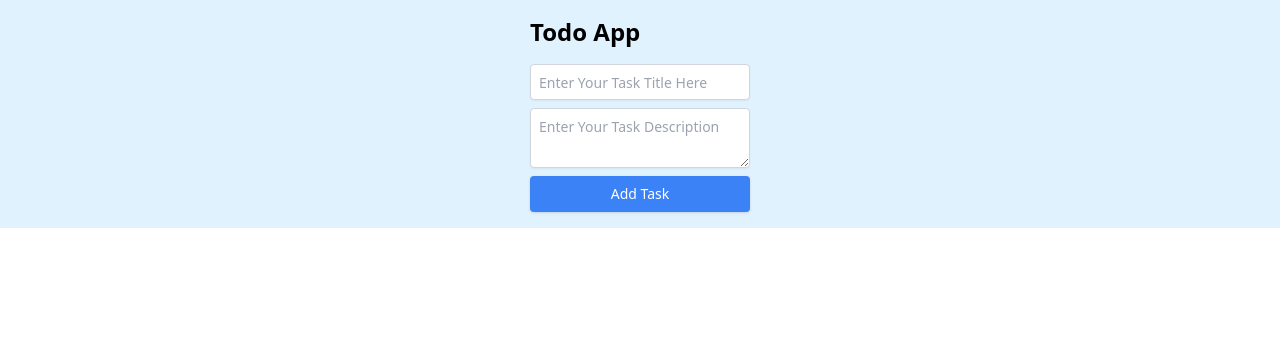
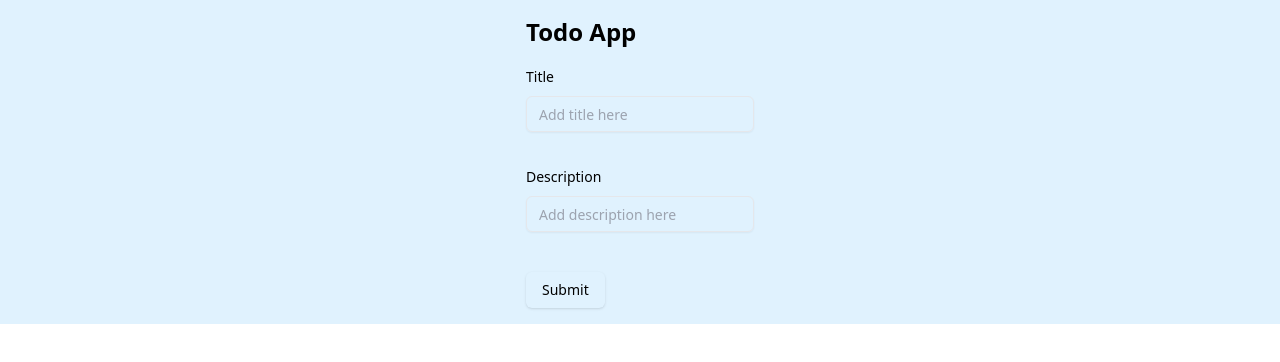
Before and after one commit to Hafiz-sustswe/React-Typescript-ToDo-Application, a React (Vite) app: page / in a window 1280 px wide. Shown: the top 362 px of the page. Built offline with nearby package versions, Linux system fonts and the light colour scheme.

Commit message:
ADD: ShadCNForm validated with YUP

```diff
--- a/src/App.tsx
+++ b/src/App.tsx
@@ -1,6 +1,8 @@
 import React, { useState } from 'react';
 import TodoForm from "@/components/InputForm/TodoForm.tsx";
 import {TodoList} from "@/components/TodoCard/TodoList.tsx";
+import HookForm from "@/components/InputForm/ReacHookForm.tsx";
+import {ProfileForm} from "@/components/InputForm/ShadCnFrom.tsx";
 
 export interface Task {
     id: number;
@@ -10,26 +12,31 @@ export interface Task {
     createdAt: Date;
 }
 const App: React.FC = () => {
-    const [tasks, setTasks] = useState<Task[]>([]);
-    const addTask = (newTask: Task) => {
-        setTasks((prevTasks) => [...prevTasks, newTask]);
-    };
+    // const [tasks, setTasks] = useState<Task[]>([]);
+    // const addTask = (newTask: Task) => {
+    //     setTasks((prevTasks) => [...prevTasks, newTask]);
+    // };
 
     return (
         <div className="flex justify-center bg-sky-100">
             <div className="p-4">
                 <h1 className="align-center  text-2xl font-bold mb-4">Todo App</h1>
-                <TodoForm addTask={addTask}/>
-                {/*<ul className="mt-4">*/}
-                {/*    {tasks.map((task) => (*/}
-                {/*        <li key={task.id} className="border-b border-gray-300 py-2">*/}
-                {/*            <h2 className="font-bold">{task.title}</h2>*/}
-                {/*            <p>{task.description}</p>*/}
-                {/*            <p className="text-sm text-gray-500">Created at: {task.createdAt.toLocaleString()}</p>*/}
-                {/*        </li>*/}
-                {/*    ))}*/}
-                {/*</ul>*/}
-                <TodoList todos={tasks} onChange={setTasks}/>
+                {/*<TodoForm addTask={addTask}/>*/}
+                {/*/!*<ul className="mt-4">*!/*/}
+                {/*/!*    {tasks.map((task) => (*!/*/}
+                {/*/!*        <li key={task.id} className="border-b border-gray-300 py-2">*!/*/}
+                {/*/!*            <h2 className="font-bold">{task.title}</h2>*!/*/}
+                {/*/!*            <p>{task.description}</p>*!/*/}
+                {/*/!*            <p className="text-sm text-gray-500">Created at: {task.createdAt.toLocaleString()}</p>*!/*/}
+                {/*/!*        </li>*!/*/}
+                {/*/!*    ))}*!/*/}
+                {/*/!*</ul>*!/*/}
+                {/*<TodoList todos={tasks} onChange={setTasks}/>*/}
+
+                {/*<HookForm />*/}
+
+
+                <ProfileForm />
             </div>
         </div>
     );
--- /dev/null
+++ b/src/components/InputForm/ReacHookForm.tsx
@@ -0,0 +1,48 @@
+// import React from "react";
+// import { useForm } from "react-hook-form";
+// import { yupResolver } from "@hookform/resolvers/yup";
+// import {todoSchema} from "@/components/Validation/InputFormValidation.ts";
+//
+//
+//
+//
+//
+//
+// const HookForm = () => {
+//     const { register, handleSubmit, formState: { errors }, reset } = useForm({
+//         resolver: yupResolver(todoSchema),
+//     });
+//
+//     const onSubmitHandler = (data) => {
+//         console.log({ data });
+//         reset();
+//     };
+//
+//     return (
+//         <form onSubmit={handleSubmit(onSubmitHandler)}>
+//             <h2>Lets sign you in.</h2>
+//             <br/>
+//
+//             <input {...register("email")}
+//                    placeholder="email"
+//                    type="email"
+//                    required/>
+//             <p>{errors.email?.message}</p>
+//             <br/>
+//
+//             <input
+//                 {...register("password")}
+//                 placeholder="password"
+//                 type="password"
+//                 required
+//             />
+//             <p>{errors.password?.message}</p>
+//
+//             <br/>
+//
+//             <button type="submit">Sign in</button>
+//         </form>
+//     );
+// };
+//
+// export default HookForm;
--- /dev/null
+++ b/src/components/InputForm/ShadCnFrom.tsx
@@ -0,0 +1,78 @@
+import { yupResolver } from "@hookform/resolvers/yup";
+import { useForm } from "react-hook-form"
+import * as yup from "yup";
+
+import { Button } from "@/components/ui/button"
+import {
+    Form,
+    FormControl,
+    FormDescription,
+    FormField,
+    FormItem,
+    FormLabel,
+    FormMessage,
+} from "@/components/ui/form"
+import { Input } from "@/components/ui/input"
+import {todoSchema} from "@/components/Validation/InputFormValidation.ts";
+
+
+
+type FormValues = yup.InferType<typeof todoSchema>;
+
+export function ProfileForm() {
+
+    const form = useForm<FormValues>({
+        resolver: yupResolver(todoSchema),
+        defaultValues: {
+            title: "",
+            description: "",
+        },
+    })
+    function onSubmit(values: FormValues) {
+        console.log(values)
+    }
+
+    return (
+        <Form {...form}>
+            <form onSubmit={form.handleSubmit(onSubmit)} className="space-y-8">
+                <FormField
+                    control={form.control}
+                    name="title"
+                    render={({ field }) => (
+                        <FormItem>
+                            <FormLabel>Title</FormLabel>
+                            <FormControl>
+                                <Input placeholder="Add title here" {...field} />
+                            </FormControl>
+                            <FormDescription>
+                                {/*This is the title of your task*/}
+                            </FormDescription>
+                            <FormMessage>
+                                {form.formState.errors.title?.message}
+                            </FormMessage>
+                        </FormItem>
+                    )}
+                />
+                <FormField
+                    control={form.control}
+                    name="description"
+                    render={({ field }) => (
+                        <FormItem>
+                            <FormLabel>Description</FormLabel>
+                            <FormControl>
+                                <Input placeholder="Add description here" {...field} />
+                            </FormControl>
+                            <FormDescription>
+                                {/*Enter the description of your task.*/}
+                            </FormDescription>
+                            <FormMessage>
+                                {form.formState.errors.description?.message}
+                            </FormMessage>
+                        </FormItem>
+                    )}
+                />
+                <Button type="submit">Submit</Button>
+            </form>
+        </Form>
+    )
+}
--- /dev/null
+++ b/src/components/Validation/InputFormValidation.ts
@@ -0,0 +1,17 @@
+import * as yup from "yup";
+
+export const todoSchema = yup.object({
+    title: yup
+        .string()
+        .min(3, "Title must be at least 3 characters.")
+        .max(50, "Title must not exceed 50 characters.")
+        .matches(/^[^\d]/, "Title must not start with a number.")
+        .matches(/^[a-zA-Z0-9\s]+$/, "Title can only contain letters, numbers, and spaces.")
+        .required("Title is required."),
+    description: yup
+        .string()
+        .min(10, "Description must be at least 10 characters.")
+        .max(300, "Description must not exceed 300 characters.")
+        .matches(/^[a-zA-Z0-9\s.,!?"'-]+$/, "Description can only contain valid characters like letters, numbers, and punctuation.")
+        .optional(), // Make it optional if you want to allow empty descriptions
+});
--- /dev/null
+++ b/src/components/ui/form.tsx
@@ -0,0 +1,176 @@
+import * as React from "react"
+import * as LabelPrimitive from "@radix-ui/react-label"
+import { Slot } from "@radix-ui/react-slot"
+import {
+  Controller,
+  ControllerProps,
+  FieldPath,
+  FieldValues,
+  FormProvider,
+  useFormContext,
+} from "react-hook-form"
+
+import { cn } from "@/lib/utils"
+import { Label } from "@/components/ui/label"
+
+const Form = FormProvider
+
+type FormFieldContextValue<
+  TFieldValues extends FieldValues = FieldValues,
+  TName extends FieldPath<TFieldValues> = FieldPath<TFieldValues>
+> = {
+  name: TName
+}
+
+const FormFieldContext = React.createContext<FormFieldContextValue>(
+  {} as FormFieldContextValue
+)
+
+const FormField = <
+  TFieldValues extends FieldValues = FieldValues,
+  TName extends FieldPath<TFieldValues> = FieldPath<TFieldValues>
+>({
+  ...props
+}: ControllerProps<TFieldValues, TName>) => {
+  return (
+    <FormFieldContext.Provider value={{ name: props.name }}>
+      <Controller {...props} />
+    </FormFieldContext.Provider>
+  )
+}
+
+const useFormField = () => {
+  const fieldContext = React.useContext(FormFieldContext)
+  const itemContext = React.useContext(FormItemContext)
+  const { getFieldState, formState } = useFormContext()
+
+  const fieldState = getFieldState(fieldContext.name, formState)
+
+  if (!fieldContext) {
+    throw new Error("useFormField should be used within <FormField>")
+  }
+
+  const { id } = itemContext
+
+  return {
+    id,
+    name: fieldContext.name,
+    formItemId: `${id}-form-item`,
+    formDescriptionId: `${id}-form-item-description`,
+    formMessageId: `${id}-form-item-message`,
+    ...fieldState,
+  }
+}
+
+type FormItemContextValue = {
+  id: string
+}
+
+const FormItemContext = React.createContext<FormItemContextValue>(
+  {} as FormItemContextValue
+)
+
+const FormItem = React.forwardRef<
+  HTMLDivElement,
+  React.HTMLAttributes<HTMLDivElement>
+>(({ className, ...props }, ref) => {
+  const id = React.useId()
+
+  return (
+    <FormItemContext.Provider value={{ id }}>
+      <div ref={ref} className={cn("space-y-2", className)} {...props} />
+    </FormItemContext.Provider>
+  )
+})
+FormItem.displayName = "FormItem"
+
+const FormLabel = React.forwardRef<
+  React.ElementRef<typeof LabelPrimitive.Root>,
+  React.ComponentPropsWithoutRef<typeof LabelPrimitive.Root>
+>(({ className, ...props }, ref) => {
+  const { error, formItemId } = useFormField()
+
+  return (
+    <Label
+      ref={ref}
+      className={cn(error && "text-destructive", className)}
+      htmlFor={formItemId}
+      {...props}
+    />
+  )
+})
+FormLabel.displayName = "FormLabel"
+
+const FormControl = React.forwardRef<
+  React.ElementRef<typeof Slot>,
+  React.ComponentPropsWithoutRef<typeof Slot>
+>(({ ...props }, ref) => {
+  const { error, formItemId, formDescriptionId, formMessageId } = useFormField()
+
+  return (
+    <Slot
+      ref={ref}
+      id={formItemId}
+      aria-describedby={
+        !error
+          ? `${formDescriptionId}`
+          : `${formDescriptionId} ${formMessageId}`
+      }
+      aria-invalid={!!error}
+      {...props}
+    />
+  )
+})
+FormControl.displayName = "FormControl"
+
+const FormDescription = React.forwardRef<
+  HTMLParagraphElement,
+  React.HTMLAttributes<HTMLParagraphElement>
+>(({ className, ...props }, ref) => {
+  const { formDescriptionId } = useFormField()
+
+  return (
+    <p
+      ref={ref}
+      id={formDescriptionId}
+      className={cn("text-[0.8rem] text-muted-foreground", className)}
+      {...props}
+    />
+  )
+})
+FormDescription.displayName = "FormDescription"
+
+const FormMessage = React.forwardRef<
+  HTMLParagraphElement,
+  React.HTMLAttributes<HTMLParagraphElement>
+>(({ className, children, ...props }, ref) => {
+  const { error, formMessageId } = useFormField()
+  const body = error ? String(error?.message) : children
+
+  if (!body) {
+    return null
+  }
+
+  return (
+    <p
+      ref={ref}
+      id={formMessageId}
+      className={cn("text-[0.8rem] font-medium text-destructive", className)}
+      {...props}
+    >
+      {body}
+    </p>
+  )
+})
+FormMessage.displayName = "FormMessage"
+
+export {
+  useFormField,
+  Form,
+  FormItem,
+  FormLabel,
+  FormControl,
+  FormDescription,
+  FormMessage,
+  FormField,
+}
--- /dev/null
+++ b/src/components/ui/label.tsx
@@ -0,0 +1,24 @@
+import * as React from "react"
+import * as LabelPrimitive from "@radix-ui/react-label"
+import { cva, type VariantProps } from "class-variance-authority"
+
+import { cn } from "@/lib/utils"
+
+const labelVariants = cva(
+  "text-sm font-medium leading-none peer-disabled:cursor-not-allowed peer-disabled:opacity-70"
+)
+
+const Label = React.forwardRef<
+  React.ElementRef<typeof LabelPrimitive.Root>,
+  React.ComponentPropsWithoutRef<typeof LabelPrimitive.Root> &
+    VariantProps<typeof labelVariants>
+>(({ className, ...props }, ref) => (
+  <LabelPrimitive.Root
+    ref={ref}
+    className={cn(labelVariants(), className)}
+    {...props}
+  />
+))
+Label.displayName = LabelPrimitive.Root.displayName
+
+export { Label }
```
Also changed, not shown: package.json (+6 -1 lines), 1 other file (tests, documents, lock files or other folders).
